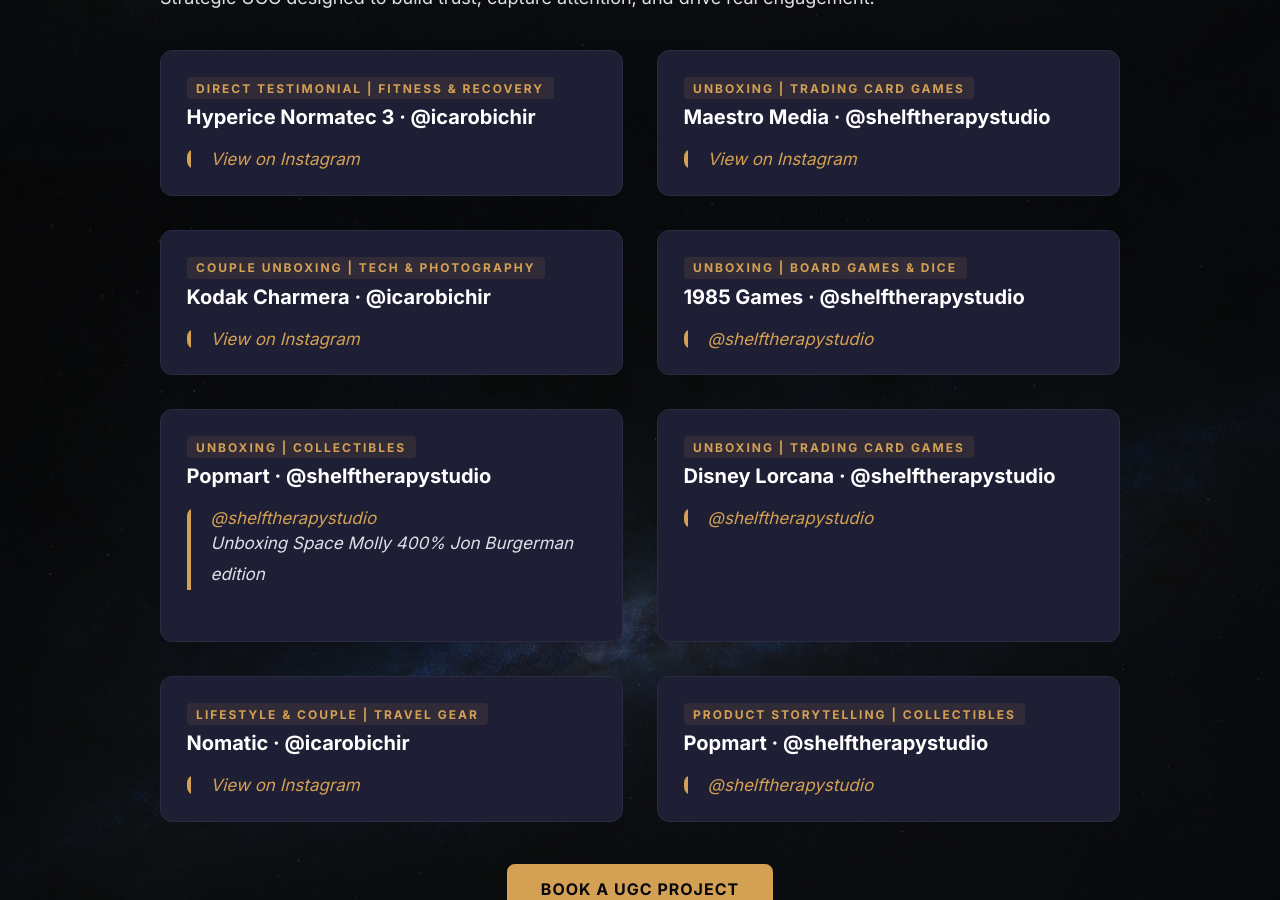
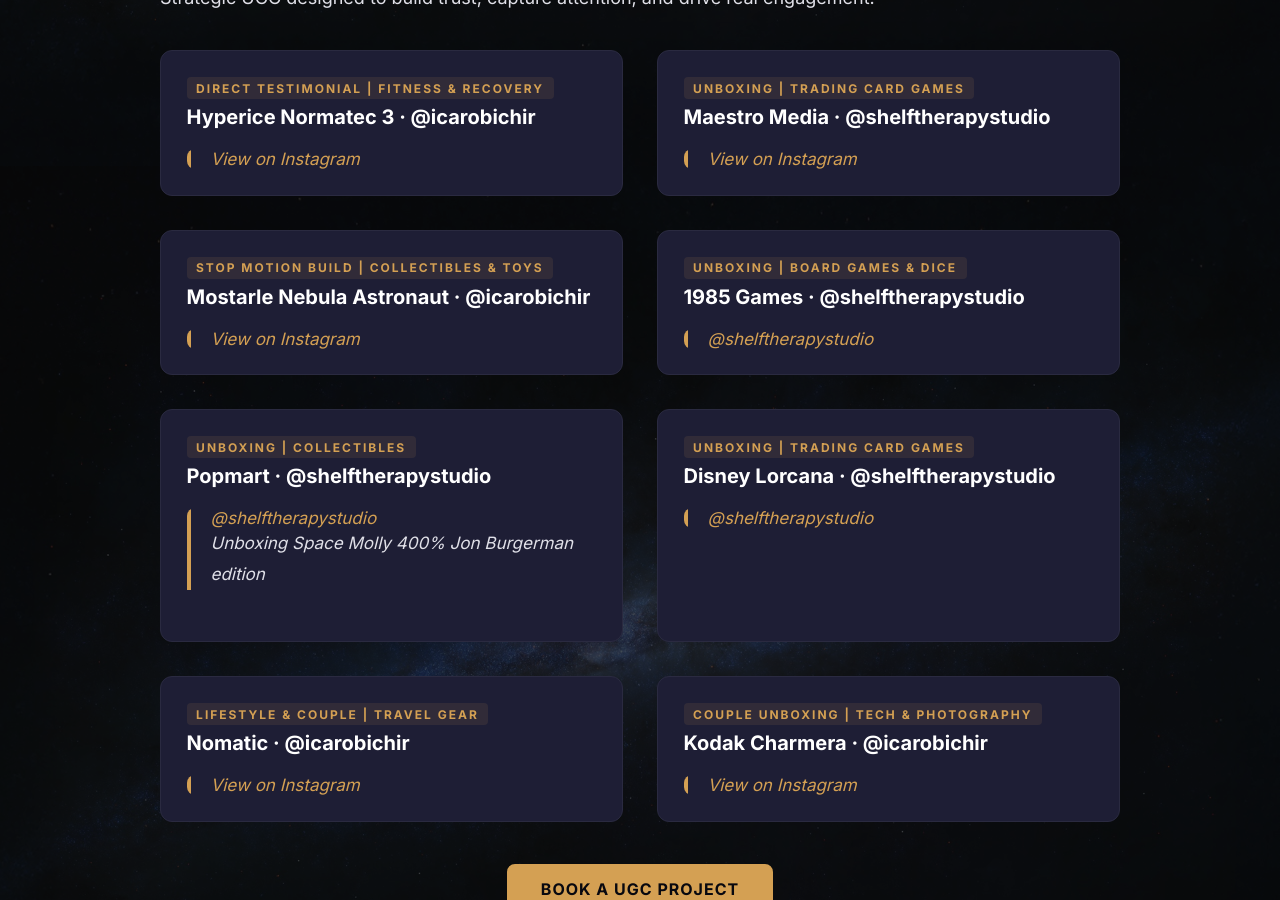
Before and after one commit to IcaroBichir/infocrazy, a Jekyll site: the page built from ugc/index.html, in a window 1280 px wide and 900 px high, scrolled down 1634 px. Built offline with Jekyll 4.4.1, drawn with Linux system fonts in a browser that asks for light colours; nearby versions of some CDN libraries; a script that is not in the unit is left out.

Commit message:
Add Mostarle featured work, reorder UGC portfolio grid
Adds the Mostarle Nebula Astronaut stop motion build reel in third
place, moves Kodak Charmera to last, and drops the older Popmart
"Product Storytelling" @shelftherapystudio card.

```diff
--- a/ugc/index.html
+++ b/ugc/index.html
@@ -118,11 +118,11 @@
     </div>
 
     <div class="ugc-work-card">
-      <span class="ugc-work-type">Couple Unboxing | Tech &amp; Photography</span>
-      <span class="ugc-work-brand">Kodak Charmera &middot; @icarobichir</span>
+      <span class="ugc-work-type">Stop Motion Build | Collectibles &amp; Toys</span>
+      <span class="ugc-work-brand">Mostarle Nebula Astronaut &middot; @icarobichir</span>
       <div class="ugc-work-embed">
-        <blockquote class="instagram-media" data-instgrm-permalink="https://www.instagram.com/reel/DXeXWjRjFlo/" data-instgrm-version="14" style="max-width: 100%; min-width: 0; width: 100%;">
-          <a href="https://www.instagram.com/reel/DXeXWjRjFlo/" target="_blank">View on Instagram</a>
+        <blockquote class="instagram-media" data-instgrm-permalink="https://www.instagram.com/reel/DcB6BRVRl7o/" data-instgrm-version="14" style="max-width: 100%; min-width: 0; width: 100%;">
+          <a href="https://www.instagram.com/reel/DcB6BRVRl7o/" target="_blank">View on Instagram</a>
         </blockquote>
       </div>
     </div>
@@ -175,13 +175,11 @@
     </div>
 
     <div class="ugc-work-card">
-      <span class="ugc-work-type">Product Storytelling | Collectibles</span>
-      <span class="ugc-work-brand">Popmart &middot; @shelftherapystudio</span>
+      <span class="ugc-work-type">Couple Unboxing | Tech &amp; Photography</span>
+      <span class="ugc-work-brand">Kodak Charmera &middot; @icarobichir</span>
       <div class="ugc-work-embed">
-        <blockquote class="tiktok-embed" cite="https://www.tiktok.com/@shelftherapystudio/video/7622434826213264654" data-video-id="7622434826213264654" style="max-width: 100%; min-width: 0; width: 100%;">
-          <section>
-            <a target="_blank" title="@shelftherapystudio" href="https://www.tiktok.com/@shelftherapystudio">@shelftherapystudio</a>
-          </section>
+        <blockquote class="instagram-media" data-instgrm-permalink="https://www.instagram.com/reel/DXeXWjRjFlo/" data-instgrm-version="14" style="max-width: 100%; min-width: 0; width: 100%;">
+          <a href="https://www.instagram.com/reel/DXeXWjRjFlo/" target="_blank">View on Instagram</a>
         </blockquote>
       </div>
     </div>
```
